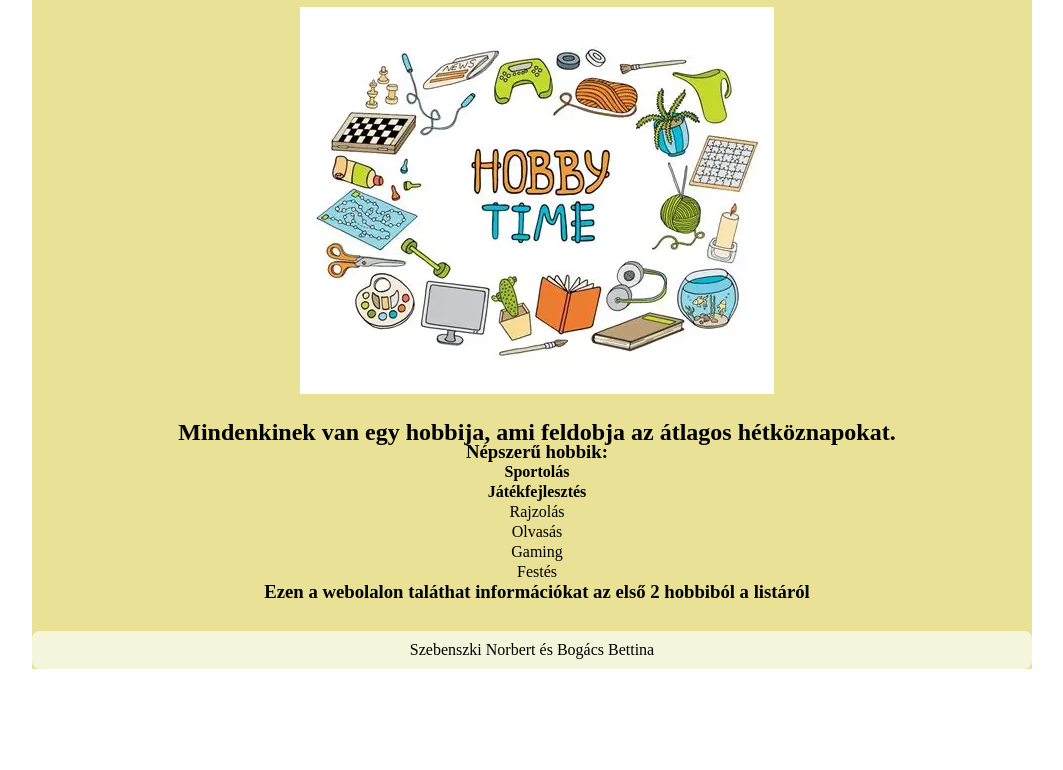
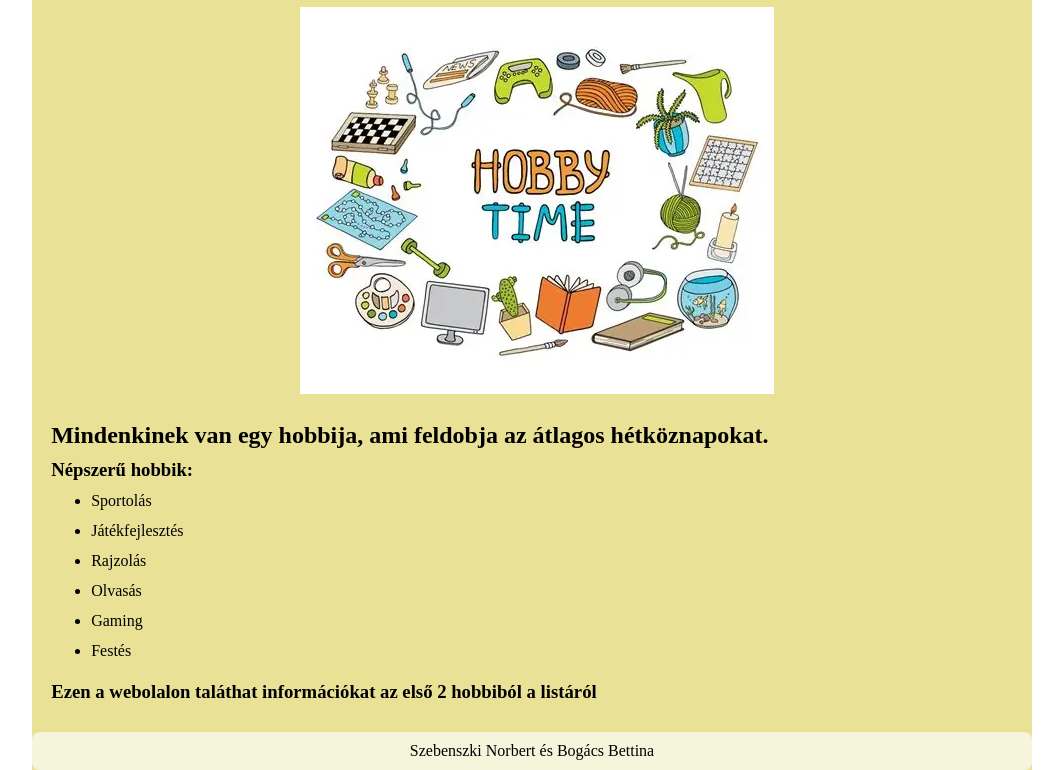
Before and after one commit to SzebenszkiNorbert/Csoportmunka, a plain HTML site: page index.html in a window 1280 px wide. Shown: the part 124-894 px from the top of the page, without its empty margins (108-1171 px from the left). Before the commit the page ends 800 px from the top, so only its background shows below. Drawn offline with Linux system fonts and the light colour scheme.

Commit message:
last commit

```diff
--- a/index.css
+++ b/index.css
@@ -25,6 +25,17 @@
     padding: 0.7rem;
     margin: 0.5rem;
 }
+
+.aljaa h2, h3, h4, li{
+padding-bottom: 10px;
+text-align: left;
+}
+
+.aljaa ul{
+    padding-left: 40px;
+}
+
+
 .main-container{
     background-color: rgb(167, 235, 235);
 }
--- a/index.html
+++ b/index.html
@@ -27,17 +27,19 @@
             <img class="hobby-img" src="képek/hobby.png" alt="hobby">
         </div>
             <nav class="aljaa">
-                <ul>
+
                 <h2> Mindenkinek van egy hobbija, ami feldobja az átlagos hétköznapokat. </h2>
                 <h3>Népszerű hobbik:</h3>
-                <h4> Sportolás </h4>
-                <h4> Játékfejlesztés </h4>
-                <p> Rajzolás</p>
-                <p> Olvasás </p>
-                <p> Gaming </p>
-                <p> Festés</p>
+                <ul>
+                <li>Sportolás </li>
+                <li>Játékfejlesztés </li>
+                <li> Rajzolás</li>
+                <li> Olvasás </li>
+                <li> Gaming </li>
+                <li> Festés</li>
+                 </ul>
                 <h3>Ezen a webolalon taláthat információkat az első 2 hobbiból a listáról</h3>
-            </ul>
+
             </nav>
 
     </div>
```
